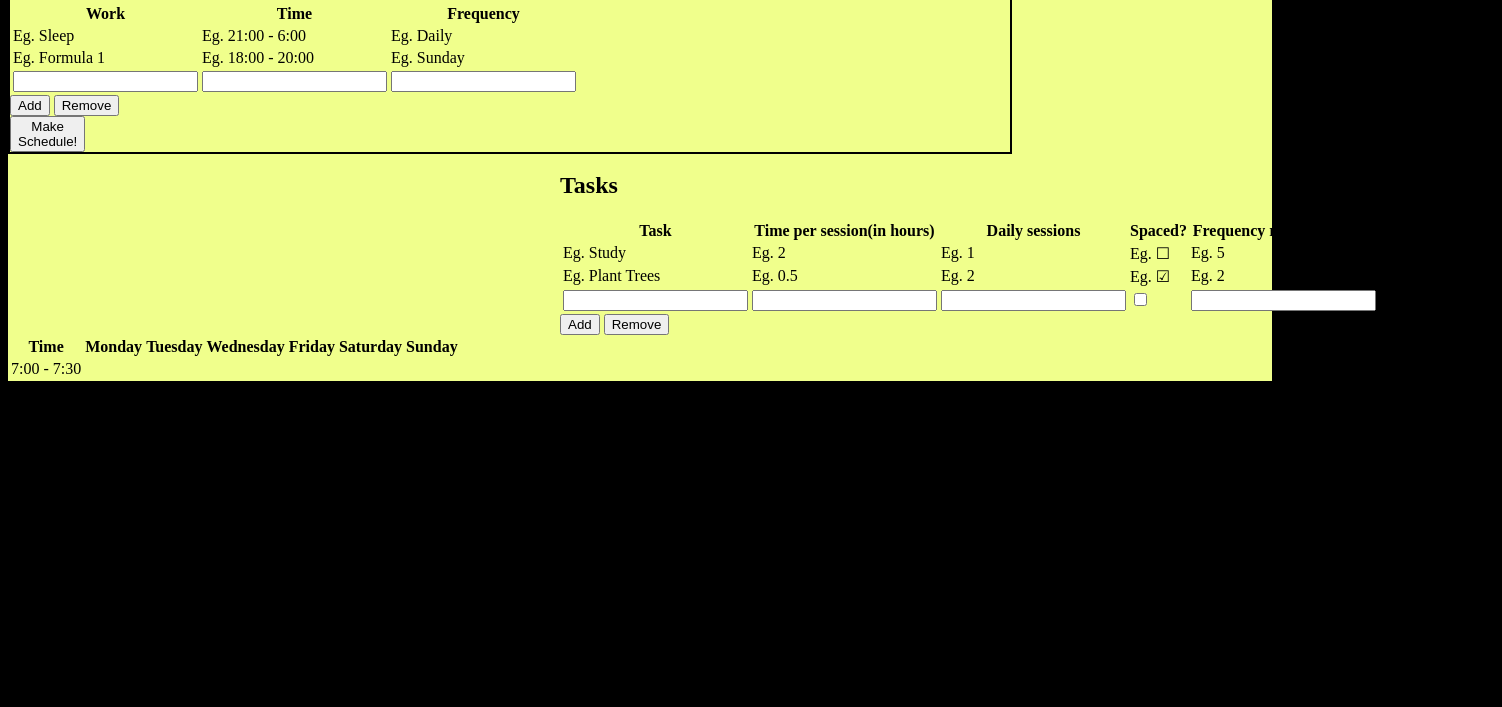
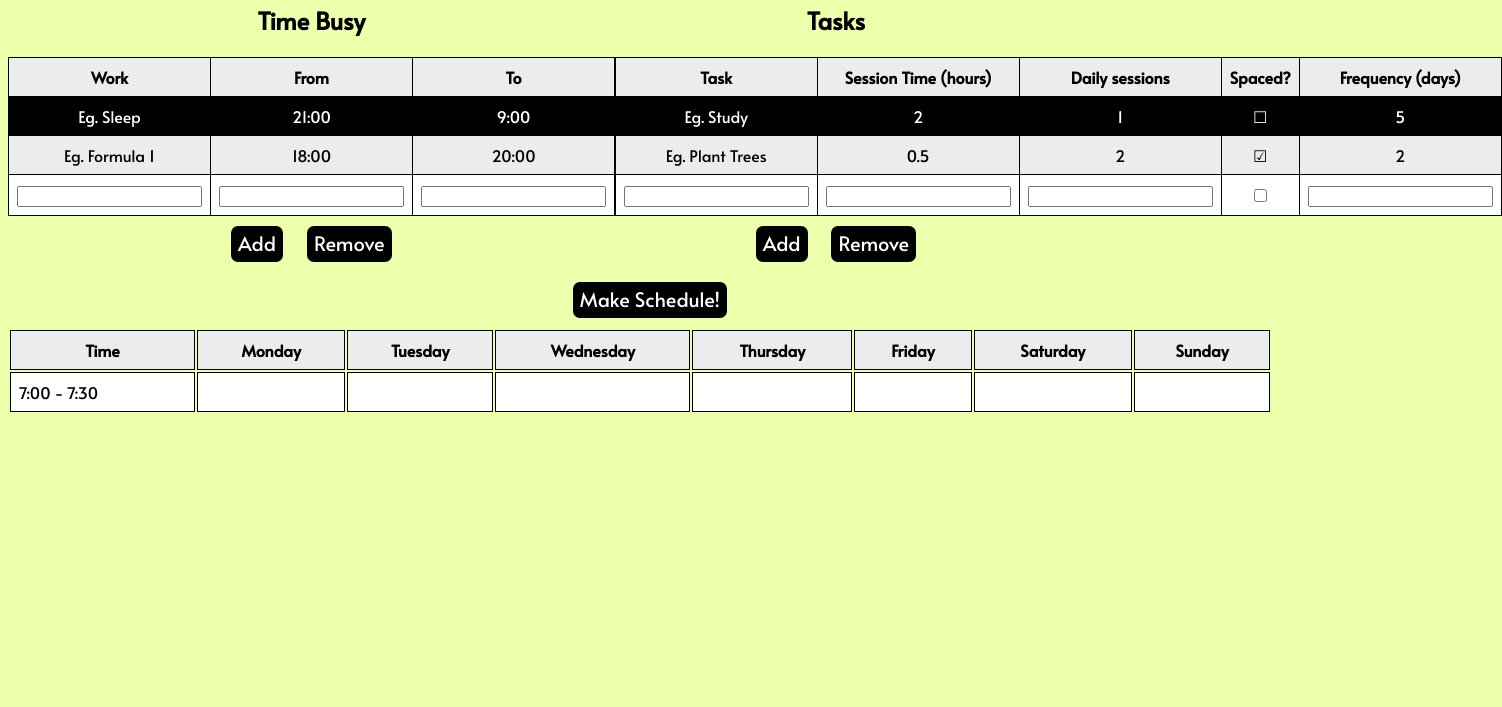
Before and after one commit to anik8das/ScheduleMaker, a plain HTML site: page Index.html in a window 1280 px wide. Shown: the part 93-800 px from the top of the page, 1502 px wide, since content can reach past the window. Drawn offline with Linux system fonts and the light colour scheme.

Commit message:
Added input and insertion functionality

```diff
--- a/Index.html
+++ b/Index.html
@@ -7,12 +7,15 @@
     </title>
     <link rel="stylesheet" type="text/css" href="Style.css">
     <script type="text/javascript" src="Script.js"></script>
+    <link href="https://fonts.googleapis.com/css2?family=Alata&display=swap" rel="stylesheet">
+    <link rel="shortcut icon" type="image/png" href="favicon.jpg">
 </head>
 
 <body>
     <div id="parent">
         <div id="header">
             Automatic Schedule Maker
+
         </div>
         <div id="top">
             <div id="busy">
@@ -25,7 +28,10 @@
                             Work
                         </th>
                         <th>
-                            Time
+                            From
+                        </th>
+                        <th>
+                            To
                         </th>
                         <th>
                             Frequency
@@ -36,10 +42,13 @@
                             Eg. Sleep
                         </td>
                         <td>
-                            Eg. 21:00 - 6:00
+                            21:00
                         </td>
                         <td>
-                            Eg. Daily
+                            9:00
+                        </td>
+                        <td>
+                            Daily
                         </td>
                     </tr>
                     <tr>
@@ -47,10 +56,13 @@
                             Eg. Formula 1
                         </td>
                         <td>
-                            Eg. 18:00 - 20:00
+                            18:00
                         </td>
                         <td>
-                            Eg. Sunday
+                            20:00
+                        </td>
+                        <td>
+                            Sunday
                         </td>
                     </tr>
                     <tr>
@@ -58,23 +70,21 @@
                             <input type="text" id="workinput">
                         </td>
                         <td>
-                            <input type="text" id="timeinput">
+                            <input type="text" id="timeinputfrom">
+                        </td>
+                        <td>
+                            <input type="text" id="timeinputto">
                         </td>
                         <td>
                             <input type="text" id="freqinput">
                         </td>
                     </tr>
                 </table>
-                <button id="submitbusy" onclick="addbusy()">
+                <button id="submitbusy" onclick="addbusy()" class="notfinal">
                     Add
                 </button>
-                <button id="busyremove" onclick="removebusy()">
+                <button id="busyremove" onclick="removebusy()" class="notfinal">
                     Remove
-                </button>
-            </div>
-            <div id="button">
-                <button id="thebutton">
-                    Make Schedule!
                 </button>
             </div>
             <div id="tasks">
@@ -85,7 +95,7 @@
                             Task
                         </th>
                         <th>
-                            Time per session(in hours)
+                            Session Time (hours)
                         </th>
                         <th>
                             Daily sessions
@@ -94,7 +104,7 @@
                             Spaced?
                         </th>
                         <th>
-                            Frequency required (days)
+                            Frequency (days)
                         </th>
                     </tr>
                     <tr>
@@ -102,16 +112,16 @@
                             Eg. Study
                         </td>
                         <td>
-                            Eg. 2
+                            2
                         </td>
                         <td>
-                            Eg. 1
+                            1
                         </td>
                         <td>
-                            Eg. &#9744
+                            &#9744
                         </td>
                         <td>
-                            Eg. 5
+                            5
                         </td>
                     </tr>
                     <tr>
@@ -119,16 +129,16 @@
                             Eg. Plant Trees
                         </td>
                         <td>
-                            Eg. 0.5
+                            0.5
                         </td>
                         <td>
-                            Eg. 2
+                            2
                         </td>
                         <td>
-                            Eg. &#9745
+                            &#9745
                         </td>
                         <td>
-                            Eg. 2
+                            2
                         </td>
                     </tr>
                     <tr>
@@ -149,13 +159,18 @@
                         </td>
                     </tr>
                 </table>
-                <button id="submittask" onclick="addtask()">
+                <button id="submittask" onclick="addtask()" class="notfinal">
                     Add
                 </button>
-                <button id="removetask" onclick="removetask()">
+                <button id="removetask" onclick="removetask()" class="notfinal">
                     Remove
                 </button>
             </div>
+        </div>
+        <div id="button">
+            <button id="thebutton">
+                Make Schedule!
+            </button>
         </div>
         <div id="timetable">
             <table>
@@ -171,6 +186,9 @@
                     </th>
                     <th>
                         Wednesday
+                    </th>
+                    <th>
+                        Thursday
                     </th>
                     <th>
                         Friday
--- a/Script.js
+++ b/Script.js
@@ -1,24 +1,33 @@
 var busy = [];
+var task = [];
 var busynum = 3;
 var tasknum = 3;
 
 function addbusy() {
     var name = document.getElementById("workinput").value;
-    var time = document.getElementById("timeinput").value;
+    var timefrom = document.getElementById("timeinputfrom").value;
+    var timeto = document.getElementById("timeinputto").value;
     var freq = document.getElementById("freqinput").value;
     var busytable = document.getElementById("busytable")
     var row = busytable.insertRow(busynum);
     var cell1 = row.insertCell(0);
     var cell2 = row.insertCell(1);
     var cell3 = row.insertCell(2);
+    var cell4 = row.insertCell(3);
     cell1.innerHTML = name;
-    cell2.innerHTML = time;
-    cell3.innerHTML = freq;
+    cell2.innerHTML = timefrom;
+    cell3.innerHTML = timeto;
+    cell4.innerHTML = freq;
     busynum++;
-
-    console.log(name, time, freq);
+    timefrom = timefrom.replace(':', '');
+    timefrom = parseInt(timefrom);
+    timeto = timeto.replace(':', '');
+    timeto = parseInt(timeto);
+    busy.push([name, timefrom, timeto, freq]);
+    console.log(busy);
     document.getElementById('workinput').value = '';
-    document.getElementById('timeinput').value = '';
+    document.getElementById('timeinputfrom').value = '';
+    document.getElementById('timeinputto').value = '';
     document.getElementById('freqinput').value = '';
 }
 
@@ -44,21 +53,30 @@ function addtask() {
         cell4.innerHTML = "&#9744"
     }
     cell5.innerHTML = freq;
+    task.push([name, time, daily, spaced, freq]);
     document.getElementById("taskname").value = "";
     document.getElementById("tasktime").value = "";
     document.getElementById("taskdaily").value = "";
     spaced.checked = false;
     document.getElementById("taskfrequency").value = "";
     tasknum++;
-    console.log(spaced.checked);
+    console.log(task);
 }
 
 function removetask() {
     document.getElementById("tasktable").deleteRow(tasknum - 1);
     tasknum--;
+    task.pop();
+    console.log(task);
 }
 
 function removebusy() {
     document.getElementById("busytable").deleteRow(busynum - 1);
     busynum--;
+    busy.pop();
+    console.log(busy);
 }
+
+function makeschedule() {
+    var dailytasktime = [0, 0, 0, 0, 0, 0, 0];
+}
--- a/Style.css
+++ b/Style.css
@@ -1,37 +1,113 @@
-#parent {
-    background-color: #F0FF8C;
-}
-
 #header {
-    align-content: center;
     width: 100%;
-    background-color: grey;
+    background-color: #EBEBEB;
+    font-size: 50px;
+    font-family: 'Alata', sans-serif;
+    text-align: left;
+    padding-left: 12px;
+    margin-left: 0px;
 }
 
 body {
-    background-color: black;
+    background-color: #ECFFAA;
+    font-family: 'Alata', sans-serif;
 }
 
 #top {
     clear: both;
-    width: 1000px;
-    border: 2px solid black;
+    width: 100%;
+}
+
+table {
+    width: 100%;
 }
 
 #busy {
     float: left;
-    width: 450px;
-    border-width: 2px;
+    width: 48%;
+    text-align: center;
+}
+
+.notfinal {
+    margin: 10px;
+    background-color: black;
+    border: none;
+    color: white;
+    padding: 3px 7px 5px 7px;
+    text-align: center;
+    display: inline-block;
+    font-size: 20px;
+    font-family: 'Alata', sans-serif;
+    border-radius: 7px;
+}
+
+.notfinal:hover {
+    color: black;
+    background-color: white;
+}
+
+#busytable {
+    font-family: 'Alata', sans-serif;
+    border-collapse: collapse;
+    width: 40%;
+}
+
+#tasktable {
+    font-family: 'Alata', sans-serif;
+    border-collapse: collapse;
+    width: 40%;
+}
+
+th,
+td {
+    border: 1px solid black;
+    padding: 8px;
+}
+
+tr {
+    background-color: #ECECEC;
+    color: black;
+}
+
+tr:nth-child(even) {
+    background-color: black;
+    color: white;
+}
+
+tr:last-child {
+    background-color: white;
+    color: black;
 }
 
 #button {
-    float: center;
-    width: 50px;
+    clear: both;
+    width: 100%;
+    padding: 10px 10px 10px 10px;
+    text-align: center;
+    align-content: center;
+}
+
+#thebutton {
+    background-color: black;
+    border: none;
+    color: white;
+    padding: 3px 7px 5px 7px;
+    text-align: center;
+    display: inline-block;
+    font-size: 20px;
+    font-family: 'Alata', sans-serif;
+    border-radius: 7px;
+}
+
+#thebutton:hover {
+    color: black;
+    background-color: white;
 }
 
 #tasks {
-    float: right;
-    width: 450px;
+    float: left;
+    text-align: center;
+    width: 35%;
 }
 
 #timetable {
```
Also changed, not shown: favicon.jpg (added).
